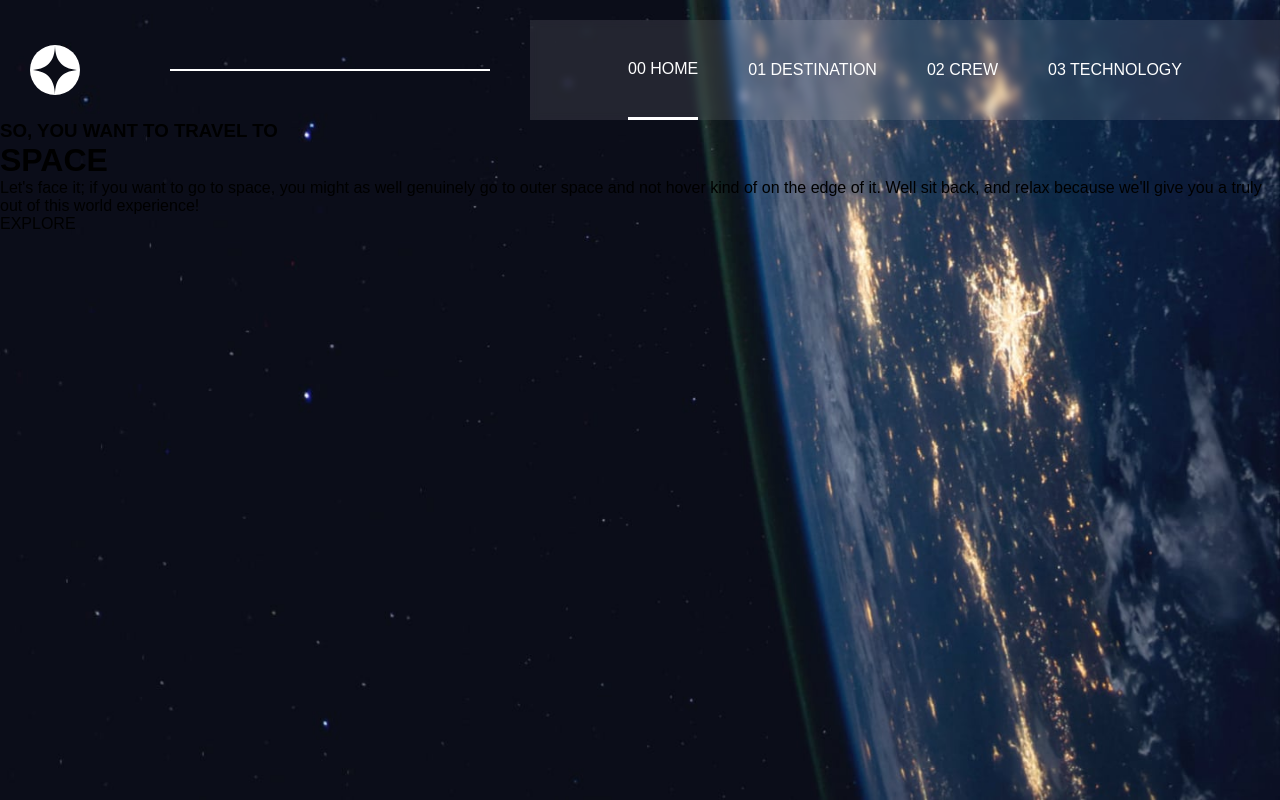
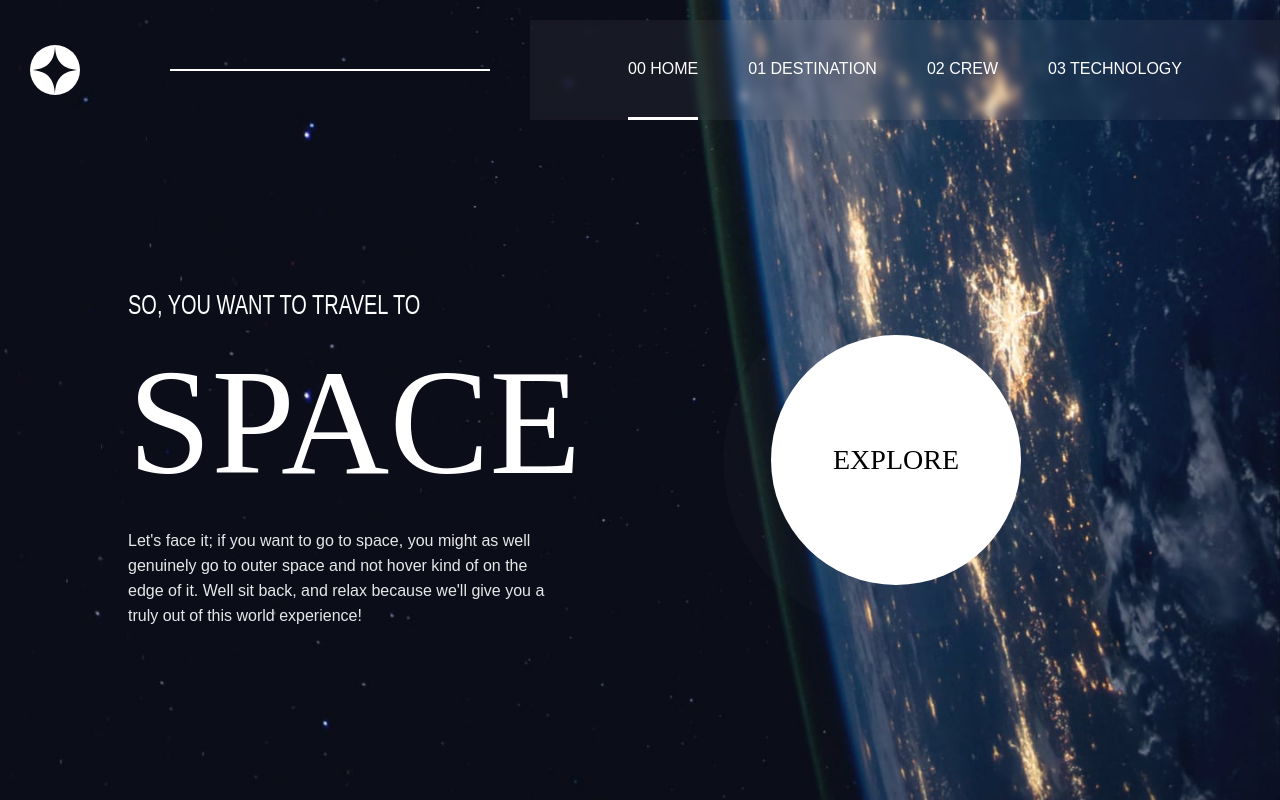
Before and after one commit to Chozen-Wealth/react-space-router, a React (Vite) app: page / in a window 1280 px wide. Built offline with nearby package versions, Linux system fonts and the light colour scheme.

Commit message:
Homepage done

```diff
--- a/src/component/Nav/Nav.css
+++ b/src/component/Nav/Nav.css
@@ -20,7 +20,7 @@ nav img {
 }
 .navMenu {
     width: 60%;
-    background-color: rgba(255, 255, 255, 0.1);
+    background-color: rgba(255, 255, 255, 0.05);
     list-style: none;
     display: flex;
     align-items: center;
@@ -36,6 +36,7 @@ nav img {
     display: flex;
     justify-content: center;
     align-items: center;
+    border-bottom: 3px solid transparent;
 }
 .link.active {
     border-bottom: 3px solid white;
--- a/src/pages/Home/Home.css
+++ b/src/pages/Home/Home.css
@@ -4,4 +4,63 @@
     width: 100vw;
     background-size: cover;
     padding-top: 120px;
+    display: flex;
+    padding-left: 10%;
+    padding-right: 10%;
 }
+.homeGauche {
+    width: 50%;
+    height: 100%;
+    color: white;
+    display: flex;
+    flex-direction: column;
+    align-items: flex-start;
+    justify-content: center;
+    gap: 20px;
+}
+.homeGauche h3 {
+    font-weight: lighter;
+    font-size: 20px;
+    transform: scaleY(140%);
+}
+.homeGauche h1 {
+    font-family: "bellefair";
+    font-size: 150px;
+    font-weight: lighter;
+}
+.homeGauche p {
+    width: 430px;
+    font-weight: lighter;
+    line-height: 25px;
+    color: rgba(255, 255, 255, 0.9);
+}
+.homeDroite {
+    width: 50%;
+    height: 100%;
+    display: flex;
+    justify-content: center;
+    align-items: center;
+}
+.homeExploreCircle {
+    height: 250px;
+    width: 250px;
+    background-color: white;
+    border-radius: 50%;
+    display: flex;
+    justify-content: center;
+    align-items: center;
+    font-family: "bellefair", serif;
+    font-size: 28px;
+    font-weight: lighter;
+    cursor: pointer;
+    animation: pulseCircle 2s ease forwards infinite;
+    box-shadow: 0px 0px 50px rgba(255, 255, 255, 0);
+}
+@keyframes pulseCircle {
+    0% {
+        box-shadow: 0px 0px 0px 0px rgba(255, 255, 255, 0.4);
+    }
+    100% {
+        box-shadow: 0px 0px 0px 50px rgba(255, 255, 255, 0);
+    }
+}
```
